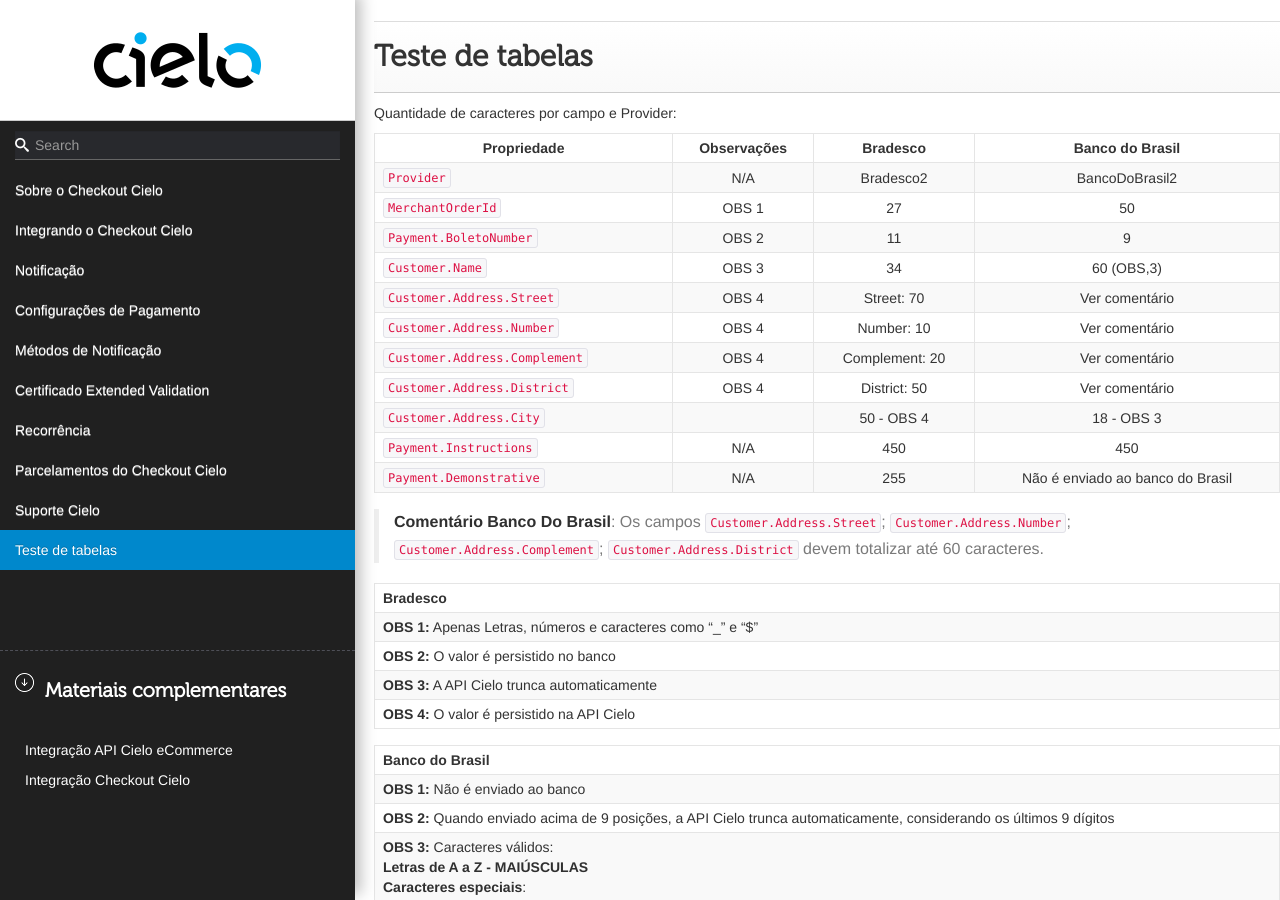
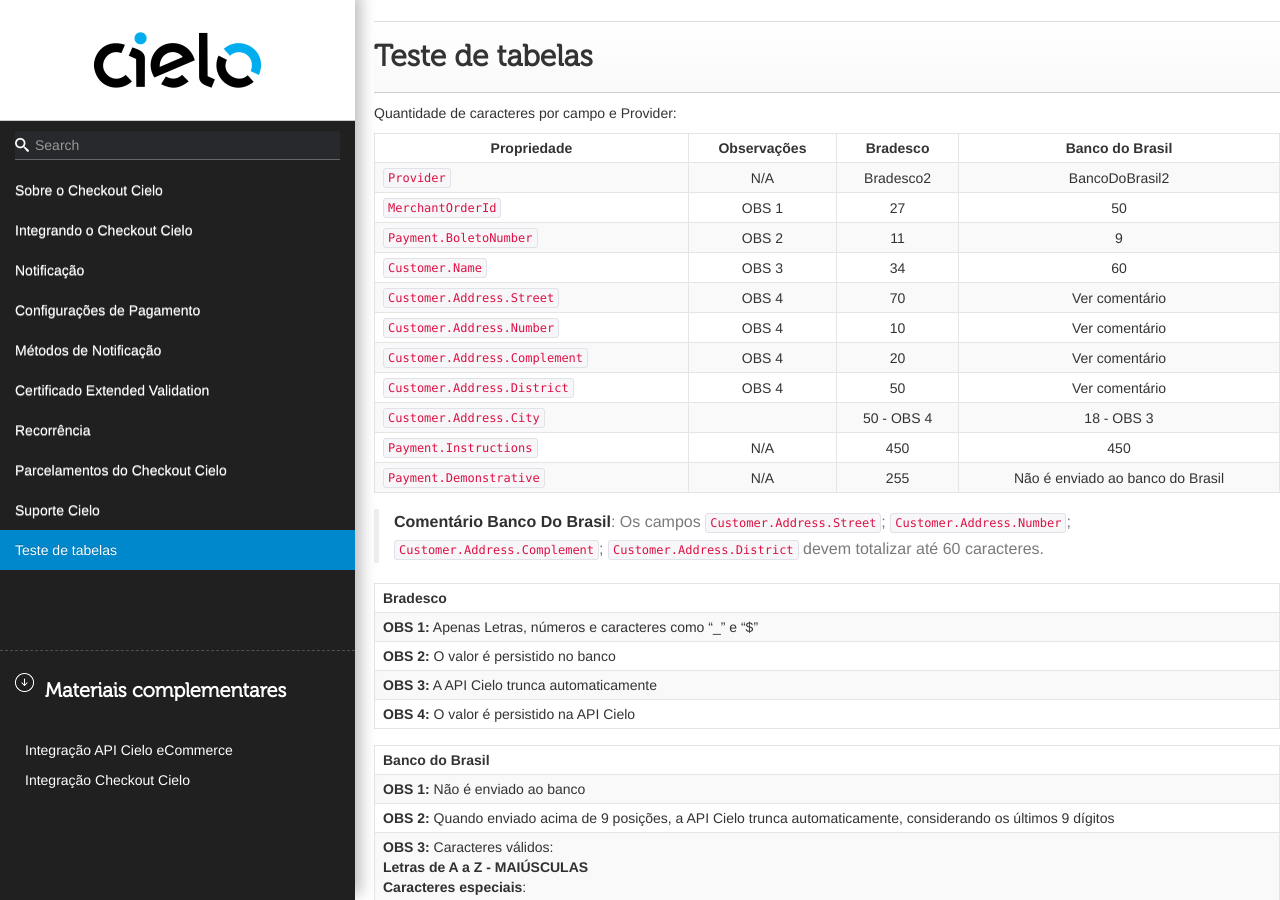
Before and after one commit to DeveloperCielo/Tutorial, a Jekyll site: the page built from _posts/2017-08-25-Checkout.md, in a window 1280 px wide and 900 px high, scrolled down 56083 px. Built offline with Jekyll 4.4.1, drawn with Linux system fonts in a browser that asks for light colours; some web fonts are replaced.

Commit message:
Updated '_posts/2017-08-25-Checkout.md' via CloudCannon

```diff
--- a/_posts/2017-08-25-Checkout.md
+++ b/_posts/2017-08-25-Checkout.md
@@ -1702,11 +1702,11 @@
 | `Provider`                    |     N/A     |    Bradesco2   |          BancoDoBrasil2          |
 | `MerchantOrderId`             |    OBS 1    |       27       |                50                |
 | `Payment.BoletoNumber`        |    OBS 2    |       11       |                 9                |
-| `Customer.Name`               |    OBS 3    |       34       |            60 (OBS,3)            |
-| `Customer.Address.Street`     |    OBS 4    |   Street: 70   |          Ver comentário          |
-| `Customer.Address.Number`     |    OBS 4    |   Number: 10   |          Ver comentário          |
-| `Customer.Address.Complement` |    OBS 4    | Complement: 20 |          Ver comentário          |
-| `Customer.Address.District`   |    OBS 4    |  District: 50  |          Ver comentário          |
+| `Customer.Name`               |    OBS 3    |       34       |                60                |
+| `Customer.Address.Street`     |    OBS 4    |       70       |          Ver comentário          |
+| `Customer.Address.Number`     |    OBS 4    |       10       |          Ver comentário          |
+| `Customer.Address.Complement` |    OBS 4    |       20       |          Ver comentário          |
+| `Customer.Address.District`   |    OBS 4    |       50       |          Ver comentário          |
 | `Customer.Address.City`       |             |   50 - OBS 4   |            18 - OBS 3            |
 | `Payment.Instructions`        |     N/A     |       450      |                450               |
 | `Payment.Demonstrative`       |     N/A     |       255      | Não é enviado ao banco do Brasil |
```
